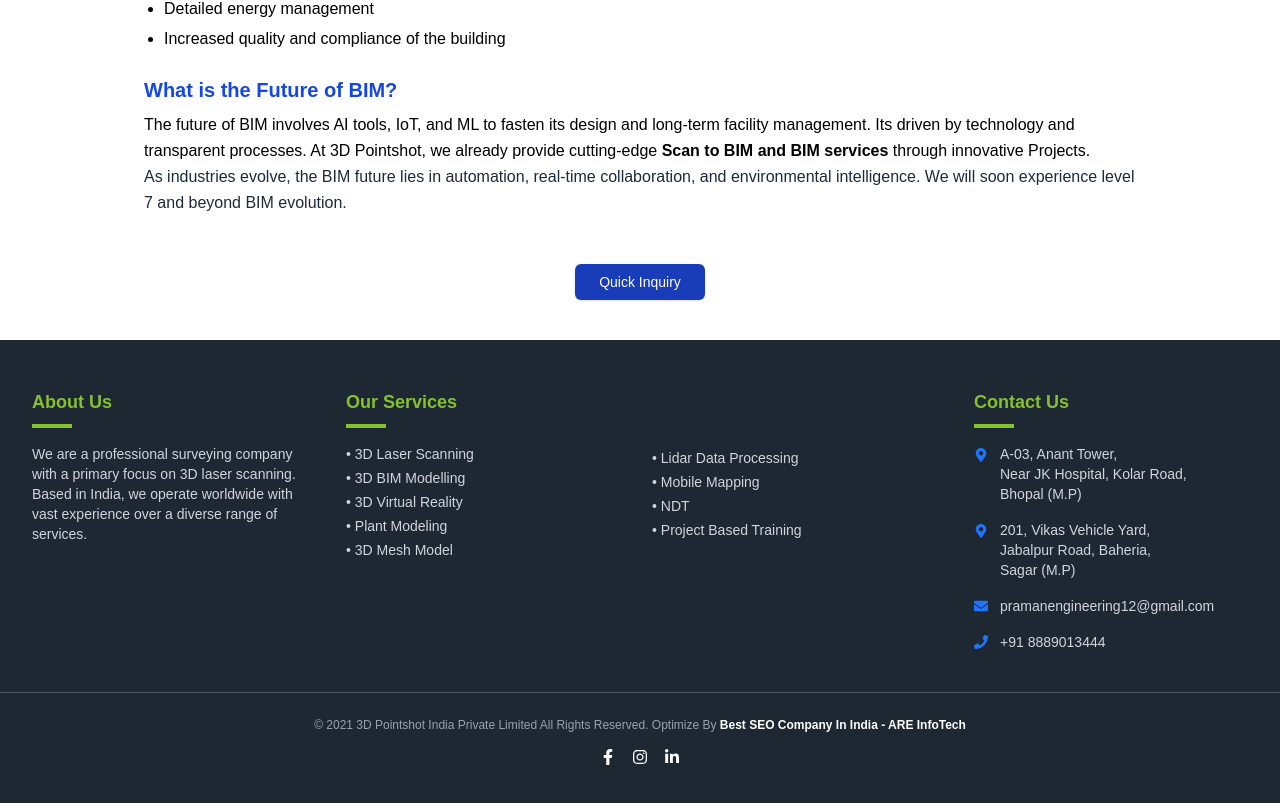
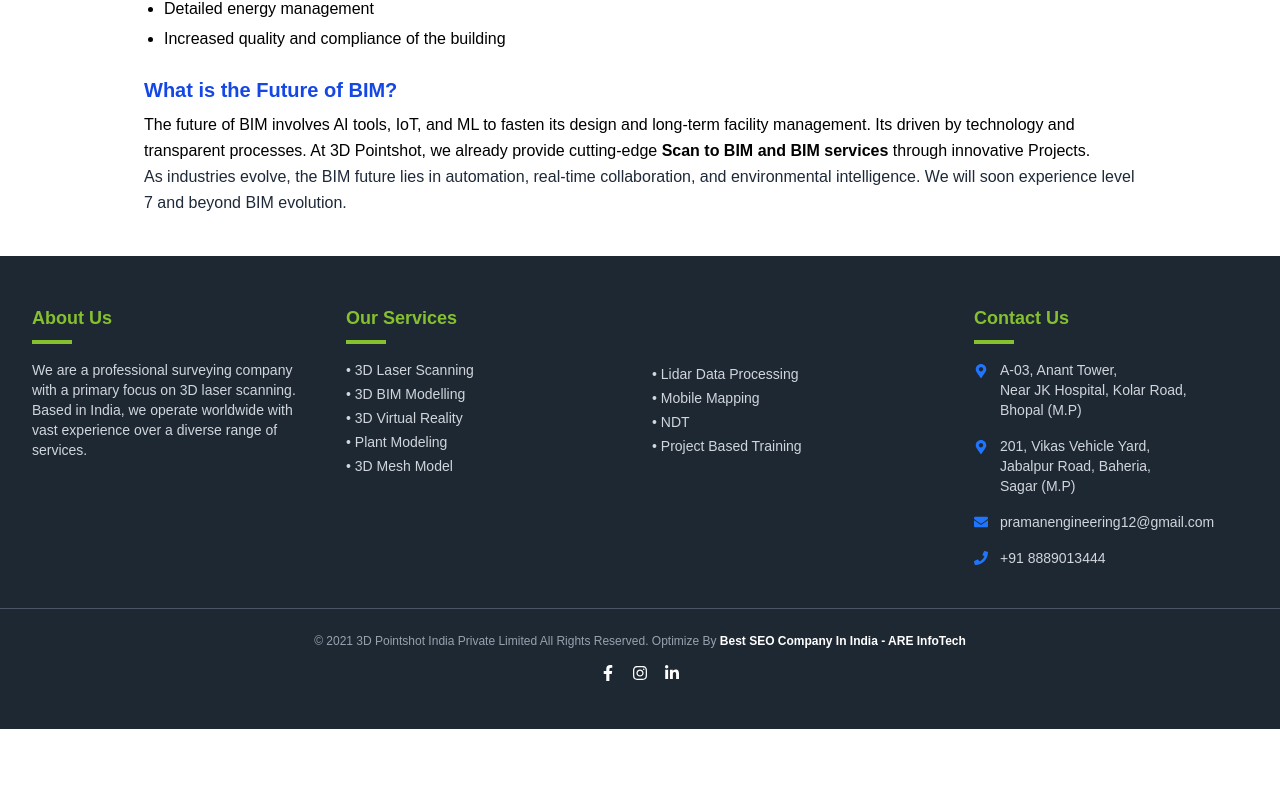
Before and after one commit to nakul2070/Praman-business-website, a Next.js app: page /services/BimModelling in a window 1280 px wide. Shown: the part 1685-2488 px from the top of the page. After the commit the page ends 2414 px from the top, so only its background shows below. Built offline with nearby package versions, Linux system fonts and the light colour scheme.

Commit message:
Updated features

```diff
--- a/src/components/BimModelling.tsx
+++ b/src/components/BimModelling.tsx
@@ -113,12 +113,7 @@ const BimModelling = () => {
         </section>
       </div>
 
-      {/* CTA */}
-      <div className="text-center mt-12">
-        <button className="bg-blue-800 hover:bg-blue-700 text-white px-6 py-2 rounded-md text-sm shadow">
-          Quick Inquiry
-        </button>
-      </div>
+
     </div>
   );
 };
--- a/src/components/HeritagePage.tsx
+++ b/src/components/HeritagePage.tsx
@@ -3,7 +3,7 @@ import Image from 'next/image';
 
 const HeritagePage = () => {
   return (
-    <div className="max-w-7xl mx-auto p-4 grid md:grid-cols-3 gap-6">
+    <div className="max-w-7xl mx-auto p-4 grid md:grid-cols-3 gap-6 bg-white">
 
       {/* Main Content */}
       <div className="md:col-span-2 space-y-6">
@@ -15,7 +15,7 @@ const HeritagePage = () => {
           className="rounded-md w-full object-cover"
         />
 
-        <div className="text-gray-700 space-y-4 text-sm leading-relaxed">
+        <div className=" space-y-4 text-sm leading-relaxed">
           <p className='text-black'>
             3D Pointshot provides quickly capturing highly accurate and detailed as-built conditions of historical
             structures and buildings with 3D Laser scanning technology. The 3D laser scanner technology has provided
--- a/src/components/ProjectBasedTraining.tsx
+++ b/src/components/ProjectBasedTraining.tsx
@@ -23,7 +23,7 @@ const ProjectBasedTraining = () => {
           <span className="text-blue-500 font-medium">NDT</span>,{" "}
           <span className="text-blue-500 font-medium">GIS</span> Digital survey. We are providing the world class services for any project with the subject line with well experienced professionals.
         </p>
-        <p className="text-gray-700 mb-46">
+        <p className="text-gray-700 mb-36">
           We also provide the training for <span className="font-medium">Hardware</span> and <span className="font-medium">software</span> related to survey field.
           We have certified engineer for <span className="text-blue-500 font-medium">CAD</span> based software how can serve the good knowledge for{" "}
           <span className="text-blue-500 font-medium">BIM modelling</span> till{" "}
```
